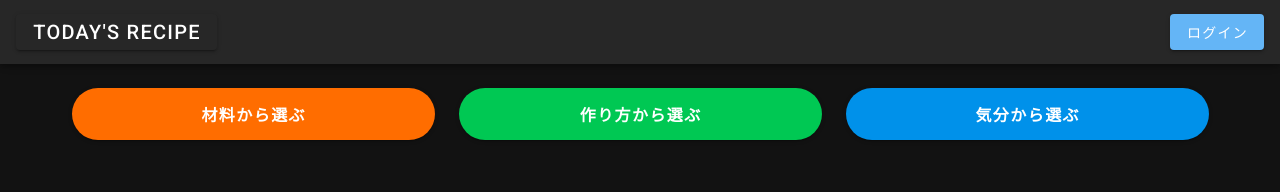
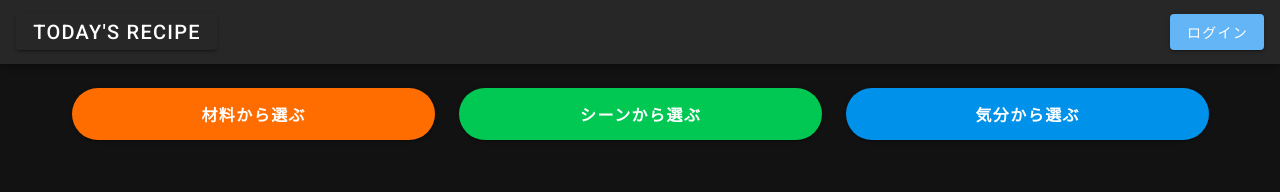
Before and after one commit to CurryManjyuu/Recipe_suggestions, a Nuxt app in the folder front/: page /Select/Start in a window 1280 px wide. Shown: the top 192 px of the page. Built offline with nearby package versions, Linux system fonts and the light colour scheme.

Commit message:
テキスト微修正

```diff
--- a/front/pages/Select/Start.vue
+++ b/front/pages/Select/Start.vue
@@ -6,7 +6,7 @@
           <v-btn rounded to="/select/categories" x-large color="orange accent-4" block class="white--text"><b>材料から選ぶ</b></v-btn>
         </v-col>
         <v-col cols="12" sm="12" md="4" lg="4">
-          <v-btn rounded to="/select/method" x-large color="green accent-4" block class="white--text"><b>作り方から選ぶ</b></v-btn>
+          <v-btn rounded to="/select/method" x-large color="green accent-4" block class="white--text"><b>シーンから選ぶ</b></v-btn>
         </v-col>
         <v-col cols="12" sm="12" md="4" lg="4">
           <v-btn rounded to="/select/feeling" x-large color="light-blue accent-4" block class="white--text"><b>気分から選ぶ</b></v-btn>
```
